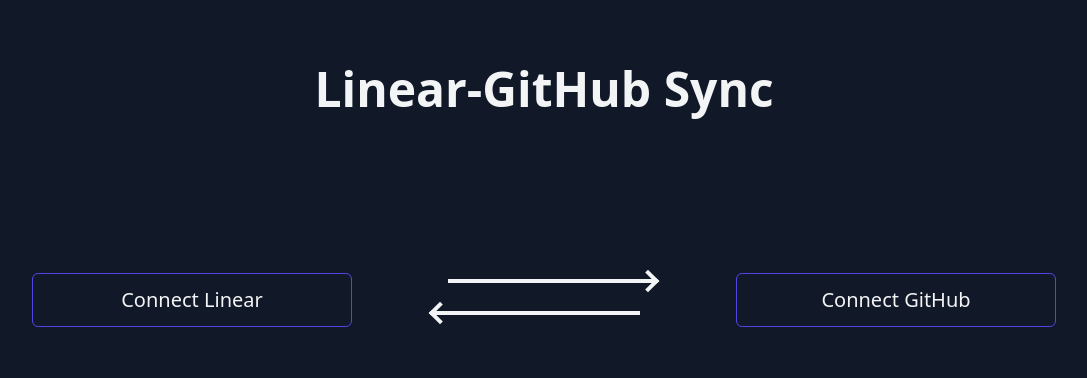
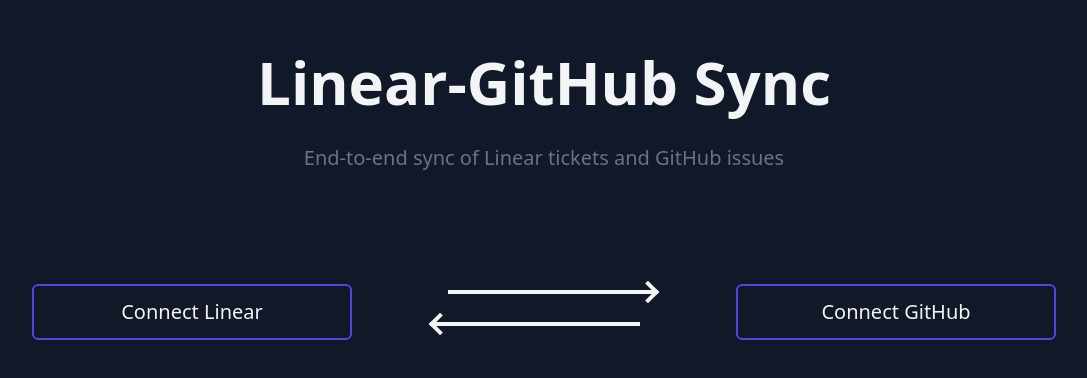
Before and after one commit to calcom/synclinear.com, a Next.js app: page / in a window 1280 px wide. Shown: the part 204-582 px from the top of the page, without its empty margins (96-1183 px from the left). Built offline with nearby package versions, Linux system fonts and the light colour scheme.

Commit message:
Clean up entry page

```diff
--- a/pages/index.tsx
+++ b/pages/index.tsx
@@ -31,8 +31,6 @@
     // Save the context to localStorage or server
     useEffect(() => {
         if (linearContext.apiKey) {
-            console.log("saving linearContext", linearContext);
-
             localStorage.setItem(
                 "linearContext",
                 JSON.stringify(linearContext)
@@ -45,24 +43,18 @@
             );
         }
 
-        console.log(gitHubContext);
-        console.log(linearContext);
-
         if (linearContext.teamId && gitHubContext.repoId) {
-            console.log("saving to server");
-
             saveSync(linearContext, gitHubContext);
             localStorage.clear();
         }
-
-        return () => {
-            console.log("navving away");
-        };
     }, [gitHubContext, linearContext]);
 
     return (
-        <div className="w-screen h-screen center gap-40">
-            <h1>Linear-GitHub Sync</h1>
+        <div className="w-screen h-screen center gap-28">
+            <div className="space-y-8 text-center">
+                <h1>Linear-GitHub Sync</h1>
+                <h2>End-to-end sync of Linear tickets and GitHub issues</h2>
+            </div>
             <div className="w-full flex justify-center items-start gap-20">
                 <LinearAuthButton
                     onAuth={(apiKey: string) =>
--- a/styles/globals.css
+++ b/styles/globals.css
@@ -7,10 +7,13 @@
         @apply bg-gray-900 font-secondary;
     }
     h1 {
-        @apply text-5xl font-bold font-primary;
+        @apply text-6xl font-bold font-primary;
+    }
+    h2 {
+        @apply text-xl font-tertiary;
     }
     button {
-        @apply border border-indigo-600 enabled:hover:bg-indigo-600 disabled:border-gray-500 font-primary disabled:font-secondary font-medium text-xl py-3 px-6 h-fit w-full rounded-md transition-colors flex items-center justify-center space-x-4;
+        @apply border-2 border-indigo-600 enabled:hover:bg-indigo-600 disabled:border-gray-500 font-primary disabled:font-secondary font-medium text-xl py-3 px-6 h-fit w-full rounded-md transition-colors flex items-center justify-center space-x-4;
     }
     select {
         @apply rounded-md bg-gray-700 hover:bg-gray-600 p-3 max-w-xs w-full text-ellipsis text-xl focus:outline-none;
```
